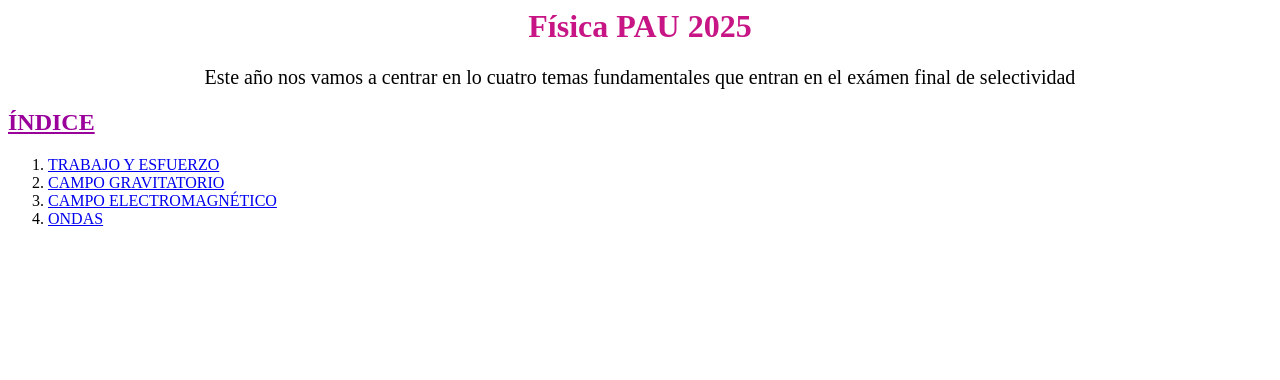
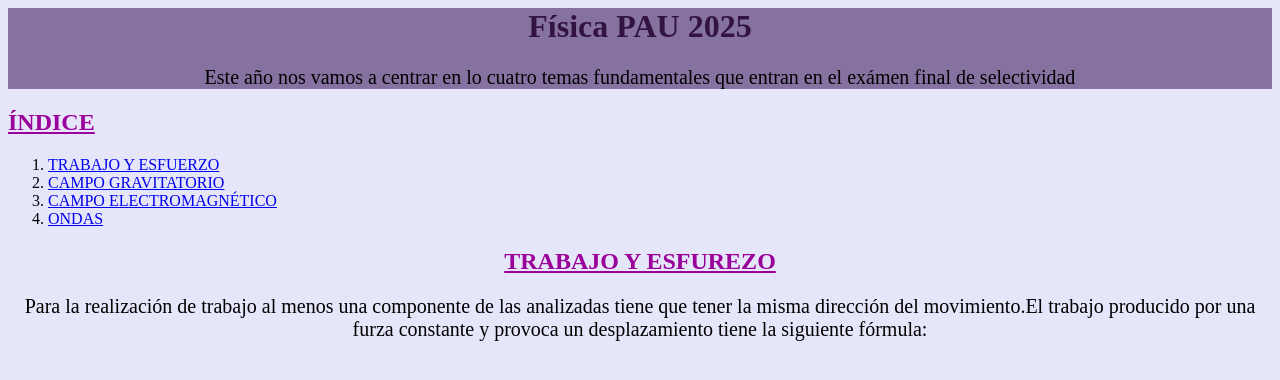
Before and after one commit to paulajurado2bach/mi_primera_web, a plain HTML site: page index.html in a window 1280 px wide. Drawn offline with Linux system fonts and the light colour scheme.

Commit message:
Update index.html

```diff
--- a/index.html
+++ b/index.html
@@ -3,13 +3,15 @@
         <title>Temario Física PAU</title>
 
     <style>
-        h1{color:mediumvioletred}
+        h1{color:rgb(51, 19, 66)}
         h2{color:rgb(154, 0, 154)}
         #titulo{text-align: center;}
-        #contenido{background-color:lavender;}
-        #indice{background-color: hotpink;}
+        #subtitulo{text-align: center;}
+        body{background-color:lavender;}
+        #cabecera{background-color:rgb(133, 114, 160);}
         p{text-align:center}
         p{font-size: 20px;}
+
 
     </style>
     </head>
@@ -32,6 +34,10 @@
                 </ol>
             </div>
             <div id="contenido">
+                <h2 ID="subtitulo"><b><u>TRABAJO Y ESFUREZO</u></b></h2>
+                <p id="primerparrafo">Para la realización de trabajo al menos una componente de las analizadas tiene que tener la misma dirección del movimiento.El trabajo producido por una furza constante y provoca un desplazamiento tiene la siguiente fórmula:
+                </p>
+
 
             </div>
 
```
